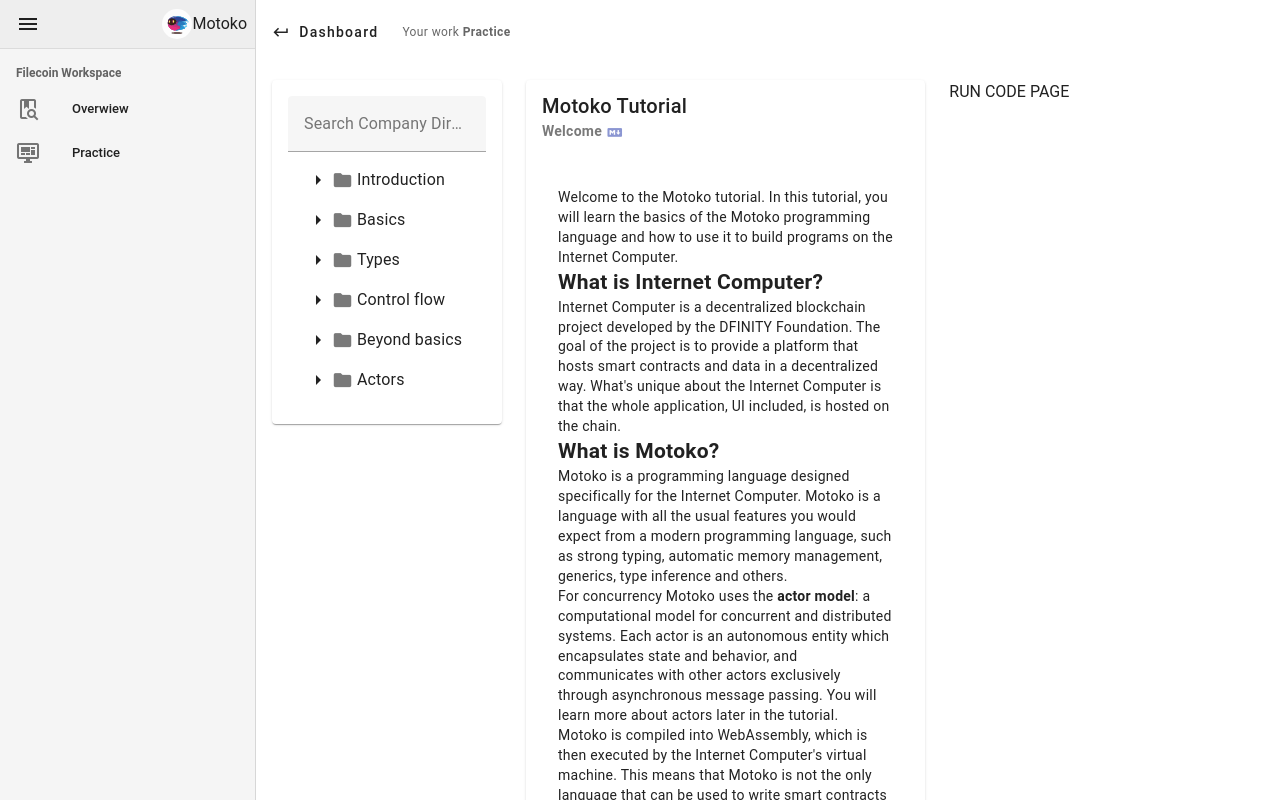
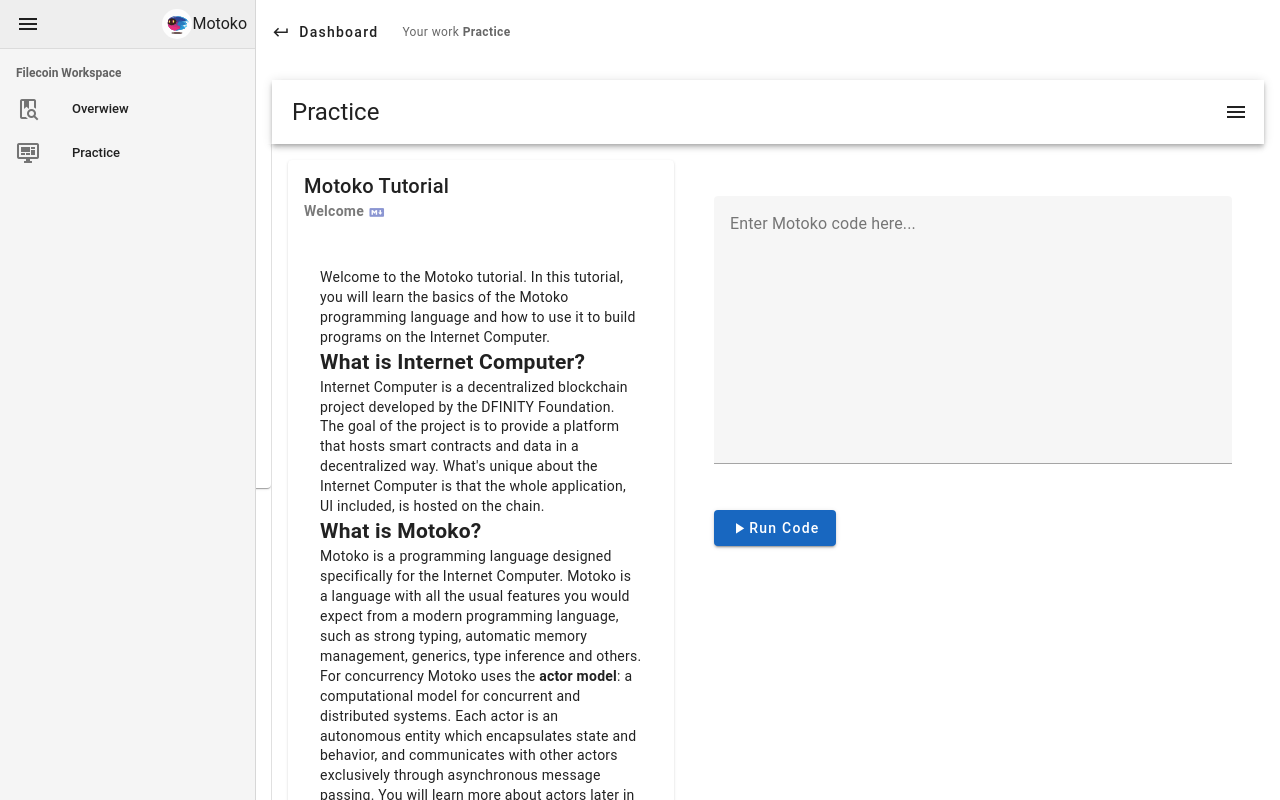
Before and after one commit to labturna/modojo, a Vue app: page /practice in a window 1280 px wide. Shown: the top 800 px of the page. Built offline with nearby package versions, Linux system fonts and the light colour scheme.

Commit message:
Motoko editor feature (#4)
* Added motoko editor

* added motoko editor to practice page

* Fixed sidebar

---------

Co-authored-by: arslanblcn <arslan.bilecen@gmail.com>

```diff
--- a/package.json
+++ b/package.json
@@ -8,6 +8,7 @@
         "lint": "eslint . --fix --ignore-path .gitignore"
     },
     "dependencies": {
+        "motoko": "3.8.0",
         "@mdi/font": "^7.4.47",
         "axios": "^1.7.2",
         "core-js": "^3.34.0",
--- /dev/null
+++ b/src/components/MotokoEditor.vue
@@ -0,0 +1,72 @@
+<template>
+  <v-container class="motoko-editor">
+    <v-row>
+      <v-col cols="12">
+        <v-textarea
+          v-model="code"
+          label="Enter Motoko code here..."
+          outlined
+          rows="10"
+        ></v-textarea>
+      </v-col>
+    </v-row>
+    <v-row>
+      <v-col cols="12">
+        <v-btn @click="runCode" color="primary"><v-icon>mdi-play</v-icon>Run Code</v-btn>
+      </v-col>
+    </v-row>
+    <v-row v-if="output">
+      <v-col cols="12">
+        <v-card class="flex-grow-1">
+          <v-card-title>Output:</v-card-title>
+          <v-card-text class="output-text">
+            <pre>{{ output }}</pre>
+          </v-card-text>
+        </v-card>
+      </v-col>
+    </v-row>
+
+  </v-container>
+</template>
+
+<script>
+import mo from 'motoko/interpreter';
+
+export default {
+  data() {
+    return {
+      code: '',
+      output: '',
+    };
+  },
+  methods: {
+    async runCode() {
+      try {
+        const path = '/main.mo';
+
+        mo.clearPackages();
+        await mo.installPackages({ base: 'dfinity/motoko-base/master/src' });
+        mo.write(path, this.code);
+        const result = await mo.run(path);
+        this.output = result.stdout || 'No output produced.';
+      } catch (error) {
+        this.output = `Error: ${error.message}`;
+      }
+    }
+  }
+};
+</script>
+
+<style scoped>
+.motoko-editor {
+  margin-top: 20px;
+}
+.flex-grow-1 {
+  flex-grow: 1;
+}
+.output-text {
+  height: 100%;
+  overflow-y: auto;
+  white-space: pre-wrap; /* Ensures long lines wrap */
+}
+</style>
--- a/src/pages/dashboard.vue
+++ b/src/pages/dashboard.vue
@@ -2,7 +2,6 @@
   <v-container>
     <v-row class="d-flex justify-space-around">
       <v-col v-for="(user, index) in userList" :key="index">
-        {{ user }}
       </v-col>
     </v-row>
   </v-container>
--- a/src/pages/open-grants.vue
+++ b/src/pages/open-grants.vue
@@ -1,33 +1,31 @@
+
+
 <template>
-  <v-card elevation="0"
-    ><v-card-text
-      ><v-row><h3>Open Grants</h3></v-row></v-card-text
-    >
-    <v-card-text>
-      <v-row>
-        <v-col v-for="(item, index) in items" :key="index" cols="12" md="4">
-          <v-card variant="outlined">
-            <v-card-title>{{ item.title }}</v-card-title>
-            <v-card-text>{{ item.description }}</v-card-text>
-          </v-card>
-        </v-col>
-      </v-row></v-card-text
-    >
+  <v-card elevation="0">
+    <motoko-editor></motoko-editor>
   </v-card>
 </template>
 
 <script>
+import MotokoEditor from '../components/MotokoEditor.vue'
+
 export default {
+  name: "Education",
+  components: {
+    MotokoEditor
+  },
   data() {
     return {
-      items: [
-        { title: "Kart 1", description: "Bu, birinci kartın açıklamasıdır." },
-        { title: "Kart 2", description: "Bu, ikinci kartın açıklamasıdır." },
-        { title: "Kart 3", description: "Bu, üçüncü kartın açıklamasıdır." },
-      ],
+
     };
   },
+
 };
 </script>
 
-<style></style>
+<style scoped>
+.mdClass {
+  font-size: 1em;
+  line-height: 1.5;
+}
+</style>
--- a/src/pages/practice.vue
+++ b/src/pages/practice.vue
@@ -1,24 +1,44 @@
 <template>
-  <v-row>
-    <v-col cols="3">
+  <v-app>
+    <v-app-bar app>
+      <v-toolbar-title class="text-h5">Practice</v-toolbar-title>
+      <v-spacer></v-spacer>
+      <v-btn icon @click="drawer = !drawer">
+        <v-icon>mdi-menu</v-icon>
+      </v-btn>
+    </v-app-bar>
+    <v-navigation-drawer v-model="drawer" app temporary right>
       <tutorial-tree></tutorial-tree>
-    </v-col>
-      <v-col cols="5">
-        <lesson-content></lesson-content>
-      </v-col>
-      <v-col cols="4">
-       RUN CODE PAGE
-      </v-col>
-    </v-row>
+    </v-navigation-drawer>
+    <v-main>
+      <v-container>
+        <v-row>
+          <v-col cols="12" md="5">
+            <lesson-content></lesson-content>
+          </v-col>
+          <v-col cols="12" md="7">
+            <motoko-editor></motoko-editor>
+          </v-col>
+        </v-row>
+      </v-container>
+    </v-main>
+  </v-app>
 </template>
 
 <script>
 import TutorialTree from '@/components/TutorialTree.vue';
 import LessonContent from '@/components/LessonContent.vue';
+import MotokoEditor from '@/components/MotokoEditor.vue';
+
 export default {
-  components: { TutorialTree, LessonContent }
-  };
+  components: { TutorialTree, LessonContent, MotokoEditor },
+  data() {
+    return {
+      drawer: false,
+    };
+  },
+};
 </script>
 
-<style>
+<style scoped>
 </style>
```
Lines whose indentation alone changed are shown as unchanged.
